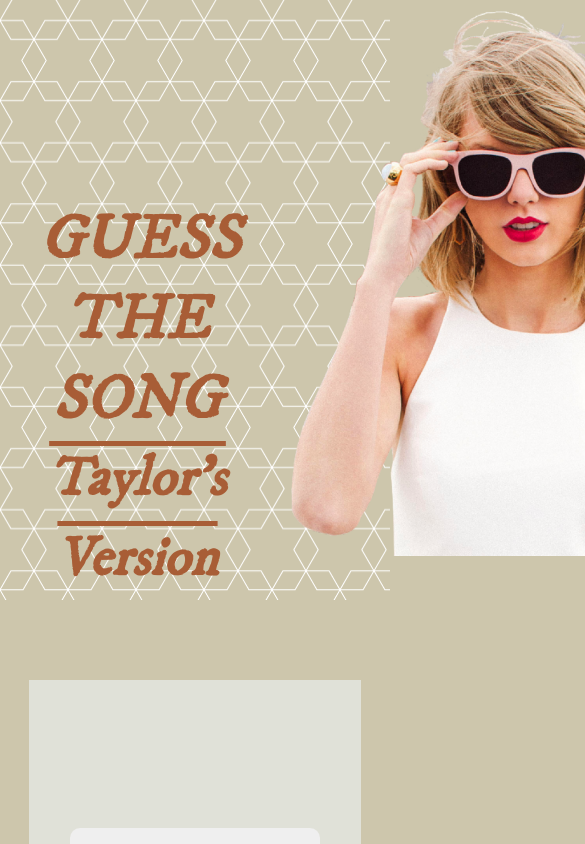
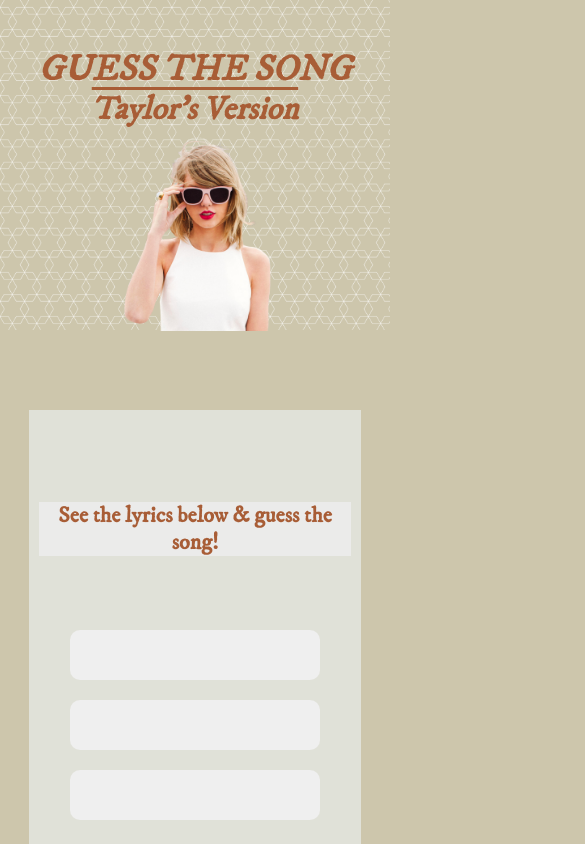
Before and after one commit to becarolf/beatriz-ferreira-project-three, a React (Create React App) app: page / in a window 390 px wide. Shown: the top 844 px of the page, 585 px wide, since content can reach past the window. Built offline with nearby package versions, Linux system fonts and the light colour scheme; no server answers; the database is empty.

Commit message:
added media query and fixed the footer

```diff
--- a/src/App.css
+++ b/src/App.css
@@ -4,8 +4,21 @@
   margin: 0 auto;
 }
 
+#page-container {
+  position: relative;
+  min-height: 100vh;
+}
+
+#content-wrap {
+  max-width: 1280px;
+  padding-bottom: 2.5rem;
+  /* Footer height */
+  text-align: center;
+  margin: 0 auto;
+}
+
 h1 {
-  font-size: 62px;
+  font-size: 56px;
   font-style: italic;
   text-transform: uppercase;
   margin: 0;
@@ -20,6 +33,7 @@
 
 .tv-header {
   background-image: url(./assets/pattern_overlapping-hexagons_0.5_2_0-0_0_1__cdc6ac_ffffff.png);
+  background-size: cover;
 }
 
 .tv-header .header-container {
@@ -29,14 +43,18 @@
   -webkit-box-pack: center;
       -ms-flex-pack: center;
           justify-content: center;
+  -webkit-box-align: end;
+      -ms-flex-align: end;
+          align-items: end;
 }
 
-.tv-header .header-container .header-text {
-  width: 50%;
+.tv-header .header-text {
+  width: 40%;
   color: #a85d36;
   line-height: 5rem;
-  padding-top: 200px;
-  padding-left: 80px;
+  -ms-flex-item-align: center;
+      -ms-grid-row-align: center;
+      align-self: center;
 }
 
 .tv-header .text-container {
@@ -45,26 +63,15 @@
 
 .tv-header .image-container {
   width: 50%;
+  margin-right: -100px;
 }
 
 .tv-header .image-container .header-image {
   background-color: transparent;
-  max-width: 550px;
+  width: 100%;
   position: relative;
   top: 6px;
   left: 10px;
-}
-
-#page-container {
-  position: relative;
-  min-height: 100vh;
-}
-
-#content-wrap {
-  max-width: 1280px;
-  padding-bottom: 2.5rem;
-  /* Footer height */
-  text-align: center;
 }
 
 .quiz-container {
@@ -77,6 +84,12 @@
 }
 
 .quiz-container h3 {
+  background-color: #f0f0f3ae;
+  color: #a85d36;
+  font-size: 24px;
+}
+
+.quiz-container p {
   font-style: italic;
   font-size: 24px;
   font-weight: 300;
@@ -153,12 +166,16 @@
   padding-top: 80px;
 }
 
+.answer-container .youtube iframe {
+  width: 100%;
+}
+
 #footer {
   position: absolute;
   background-color: #a85d36;
   bottom: 0;
   width: 100%;
-  height: 2.5rem;
+  padding-bottom: 2.5rem;
   /* Footer height */
 }
 
@@ -168,4 +185,44 @@
   font-size: 16px;
   font-weight: 800;
 }
+
+@media (max-width: 480px) {
+  .tv-header .header-container {
+    -webkit-box-orient: vertical;
+    -webkit-box-direction: normal;
+        -ms-flex-direction: column;
+            flex-direction: column;
+    -webkit-box-align: center;
+        -ms-flex-align: center;
+            align-items: center;
+  }
+  .tv-header .header-text {
+    width: 100%;
+    margin-top: 50px;
+    line-height: 2.5rem;
+  }
+  .tv-header .image-container {
+    margin-right: 0;
+  }
+  h1 {
+    font-size: 36px;
+  }
+  h2 {
+    font-size: 32px;
+  }
+  .quiz-container h3 {
+    font-size: 22px;
+  }
+  .quiz-container p {
+    font-size: 22px;
+    padding: 10px 40px;
+  }
+  .button-container button {
+    font-size: 18px;
+  }
+  #footer {
+    padding-bottom: 1rem;
+    height: 40px;
+  }
+}
 /*# sourceMappingURL=App.css.map */
--- a/src/App.scss
+++ b/src/App.scss
@@ -11,8 +11,20 @@
   margin: 0 auto;
 }
 
+#page-container {
+  position: relative;
+  min-height: 100vh;
+}
+
+#content-wrap {
+  max-width: 1280px;
+  padding-bottom: 2.5rem; /* Footer height */
+  text-align: center;
+  margin: 0 auto;
+}
+
 h1 {
-  font-size: 62px;
+  font-size: 56px;
   font-style: italic;
   text-transform: uppercase;
   margin: 0;
@@ -27,43 +39,32 @@
 
 .tv-header {
   background-image: url(./assets/pattern_overlapping-hexagons_0.5_2_0-0_0_1__cdc6ac_ffffff.png);
-  //   background-repeat: no-repeat;
-  //   background-size: 100%;
+  background-size: cover;
   .header-container {
     display: flex;
     justify-content: center;
-    .header-text {
-      width: 50%;
-      color: $colorBrown;
-      line-height: 5rem;
-      padding-top: 200px;
-      padding-left: 80px;
-    }
+    align-items: end;
+  }
+  .header-text {
+    width: 40%;
+    color: $colorBrown;
+    line-height: 5rem;
+    align-self: center;
   }
   .text-container {
     width: 50%;
   }
   .image-container {
     width: 50%;
+    margin-right: -100px;
     .header-image {
       background-color: transparent;
-      max-width: 550px;
+      width: 100%;
       position: relative;
       top: 6px;
       left: 10px;
     }
   }
-}
-
-#page-container {
-  position: relative;
-  min-height: 100vh;
-}
-
-#content-wrap {
-  max-width: 1280px;
-  padding-bottom: 2.5rem; /* Footer height */
-  text-align: center;
 }
 
 .quiz-container {
@@ -74,12 +75,18 @@
   margin-bottom: 80px;
   padding: 70px 10px;
   h3 {
+    background-color: #f0f0f3ae;
+    color: $colorBrown;
+    font-size: 24px;
+  }
+  p {
     font-style: italic;
     font-size: 24px;
     font-weight: 300;
     padding: 10px 90px;
   }
 }
+
 .button-container {
   display: flex;
   flex-direction: column;
@@ -136,18 +143,70 @@
 .answer-container {
   .youtube {
     padding-top: 80px;
+    iframe {
+      width: 100%;
+    }
   }
 }
+
 #footer {
   position: absolute;
   background-color: $colorBrown;
   bottom: 0;
   width: 100%;
-  height: 2.5rem; /* Footer height */
+  padding-bottom: 2.5rem; /* Footer height */
   p {
     text-align: center;
     color: $lightGreen;
     font-size: 16px;
     font-weight: 800;
+    // margin: 0;
   }
 }
+
+// Responsive Design
+@media (max-width: 480px) {
+  .tv-header {
+    .header-container {
+      flex-direction: column;
+      align-items: center;
+    }
+    .header-text {
+      width: 100%;
+      margin-top: 50px;
+      line-height: 2.5rem;
+    }
+    .image-container {
+      margin-right: 0;
+    }
+  }
+
+  h1 {
+    font-size: 36px;
+  }
+
+  h2 {
+    font-size: 32px;
+  }
+
+  .quiz-container {
+    h3 {
+      font-size: 22px;
+    }
+    p {
+      font-size: 22px;
+      padding: 10px 40px;
+    }
+  }
+
+  .button-container {
+    button {
+      font-size: 18px;
+    }
+  }
+
+  #footer {
+    padding-bottom: 1rem;
+    height: 40px;
+  }
+}
--- a/src/Components/Footer.js
+++ b/src/Components/Footer.js
@@ -1,6 +1,11 @@
 const Footer = () => (
-    <footer id="footer">
-        <p>Created by Bea Ferreira - 2022</p>
+    <footer>
+        <div id="footer">
+            <div className="content-wrap">
+                <p>Created by Bea Ferreira at Juno College of Technology © 2022</p>
+            </div>
+        </div>
+
     </footer>
 )
 
--- a/src/Components/Header.js
+++ b/src/Components/Header.js
@@ -3,7 +3,8 @@
 const Header = () => {
     return (
         <header className="tv-header">
-            <div className="header-container">
+
+            <div className="header-container content-wrap">
                 <div className="header-text">
                     <h1>Guess the Song</h1>
                     <h2>Taylor's Version</h2>
--- a/src/Components/Quiz.js
+++ b/src/Components/Quiz.js
@@ -35,8 +35,9 @@
   };
 
   return (
-    <div className="quiz-container">
-      <h3>{currentQuestion.question}</h3>
+    <div className="quiz-container content-wrap">
+      <h3>See the lyrics below & guess the song!</h3>
+      <p>{currentQuestion.question}</p>
       <div
         className={`${
           answer === true
```
Also changed, not shown: 1 other file (tests, documents, lock files or other folders). Lines whose indentation alone changed are shown as unchanged.
